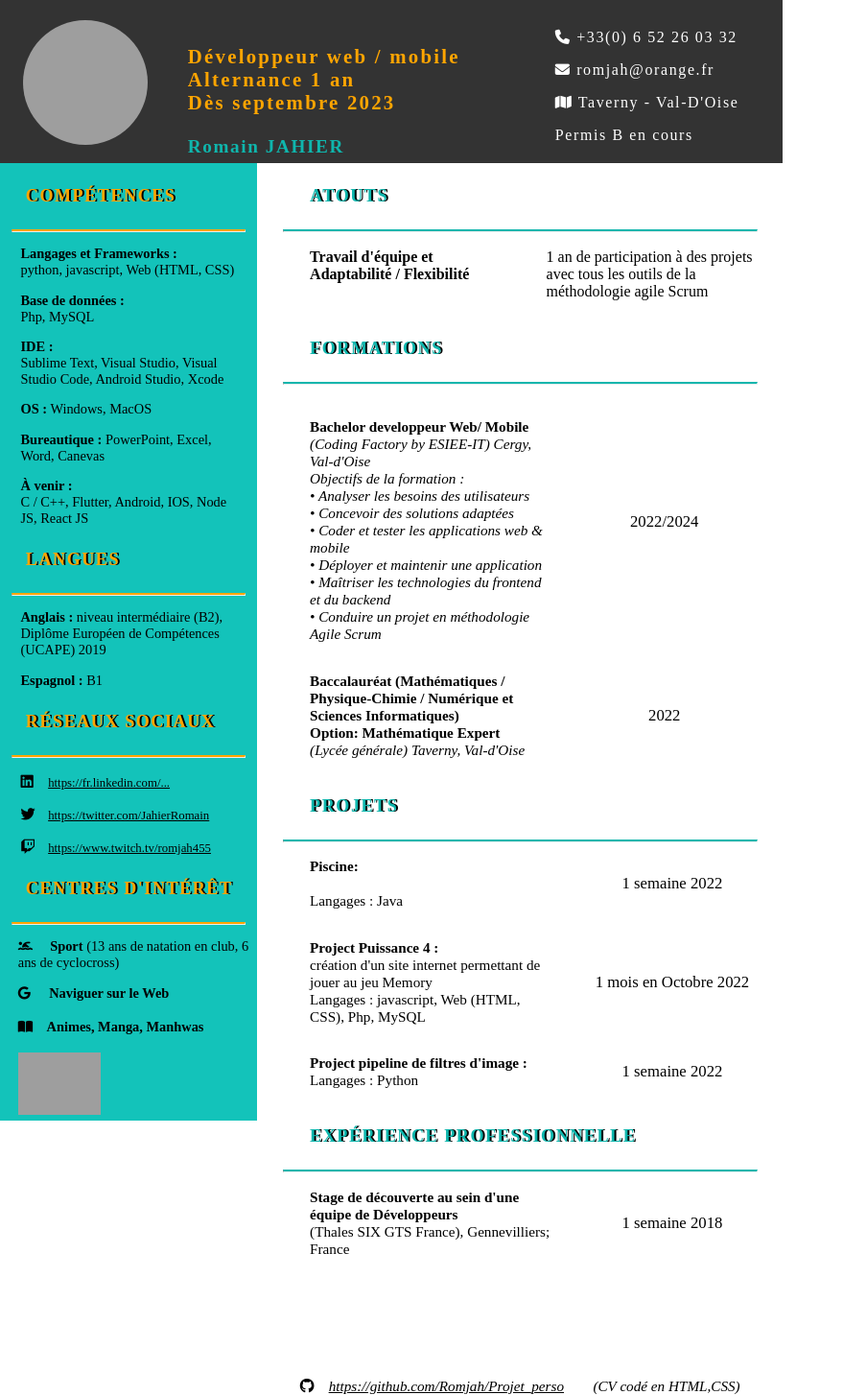
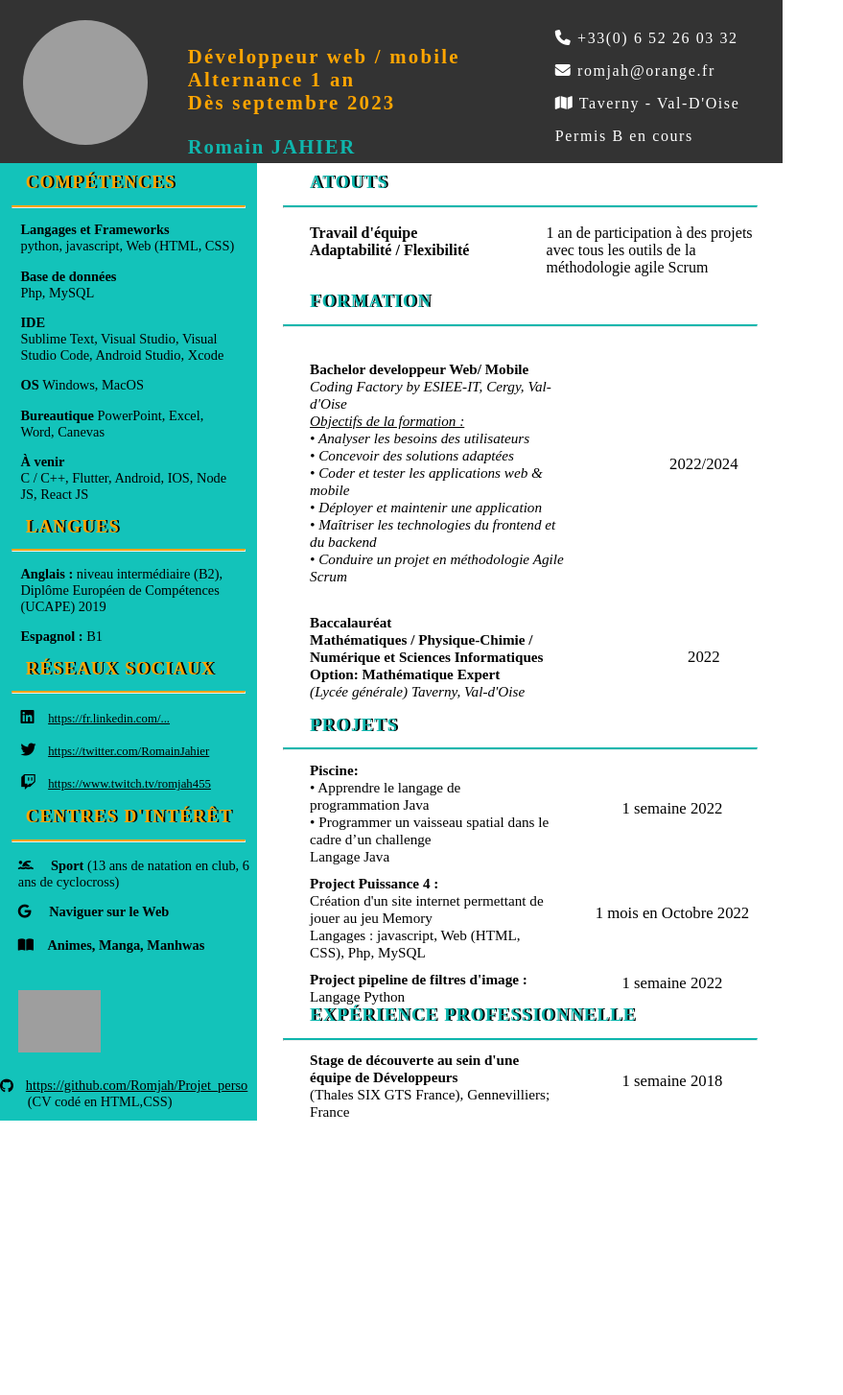
Before and after one commit to Romjah/Projet_perso, a PHP site: page /CV.html in a window 1280 px wide. Shown: the whole page at 96% size, without its empty margins (0-879 px from the left). After the commit the page ends 1168 px from the top, so only its background shows below. Run offline with PHP 8.4, Linux system fonts and the light colour scheme; some libraries are stand-ins or nearby versions; grey boxes are pictures that could not be loaded.

Commit message:
cv final

```diff
--- a/CV_copie/code/CV.css
+++ b/CV_copie/code/CV.css
@@ -43,8 +43,8 @@ h3{
     color: #0fb6ad;
     font-weight: bold;
     letter-spacing: .1rem;
-    font-size: 1.2em;
-    margin: 0.8% 0 0 0;
+    font-size: 1.3em;
+    margin: 0.5% 0 0 0;
 }
 
 .post{
@@ -98,6 +98,7 @@ h3{
 }
 h4{
     text-shadow: 2px 0px 0px black;
+    margin: 0;
 }
 .section-left hr.light{
     border-top: 2px solid orange;
@@ -111,6 +112,10 @@ h4{
     margin-top: 0.8rem;
     margin-bottom: 0.1rem;
 }
+.titrehaut{
+    margin-top: 10px;
+}
+
 .atouts{
     display: grid;
     grid-template-columns: repeat(2, 1fr);
@@ -128,9 +133,8 @@ h4{
     display: grid;
     grid-template-columns: repeat(2, 1fr);
     margin: 0 5% 0 10%;
-    width: 90%;
+    width: 100%;
     font-size: 0.95em;
-    flex-wrap: wrap;
 }
 .experience{
     display: grid;
@@ -139,6 +143,11 @@ h4{
     width: 92%;
     font-size: 0.95em;
 }
+.experience p{
+    width: 100%;
+    margin: 10px 0 0 0;
+}
+
 
 .skils{
     padding: 0;
@@ -186,7 +195,7 @@ a{
     margin-top: 0;
 }
 .interet img{
-    margin-top: 0;
+    margin-top: 8%;
     height: 65px;
     width: auto;
 }
@@ -214,13 +223,7 @@ span{
     padding: 0;
     display: flex;
     align-items: center;
-    justify-content: center;
-    margin-top: 20%;
+    flex-wrap: wrap;
+    font-size: 0.9em;
+    margin-top: 10%;
 }
-.github a{
-    margin-left: 30px;
-    padding: 0;
-}
-i{
-    font-size: 0.95em;
-}
--- a/CV_copie/code/CV.html
+++ b/CV_copie/code/CV.html
@@ -28,15 +28,15 @@
 
 
         <section class="section-left">
-            <h4>COMPÉTENCES</h4>
+            <h4 class="titrehaut">COMPÉTENCES</h4>
             <hr class="light">
             <div class="skils">
-                    <p><b>Langages et Frameworks :</b><br>python, javascript, Web (HTML, CSS)<br> </p>
-                    <p><b>Base de données : </b><br> Php, MySQL</p>
-                    <p><b>IDE :</b><br>Sublime Text, Visual Studio, Visual Studio Code, Android Studio, Xcode</p>
-                    <p><b>OS :</b>  Windows, MacOS</p>
-                    <p><b>Bureautique :</b>  PowerPoint, Excel, Word, Canevas</p>
-                    <p><b>À venir : </b><br>C / C++, Flutter, Android, IOS, Node JS, React JS</p>
+                    <p><b>Langages et Frameworks </b><br>python, javascript, Web (HTML, CSS)<br> </p>
+                    <p><b>Base de données </b><br> Php, MySQL</p>
+                    <p><b>IDE </b><br>Sublime Text, Visual Studio, Visual Studio Code, Android Studio, Xcode</p>
+                    <p><b>OS </b>  Windows, MacOS</p>
+                    <p><b>Bureautique </b>  PowerPoint, Excel, Word, Canevas</p>
+                    <p><b>À venir  </b><br>C / C++, Flutter, Android, IOS, Node JS, React JS</p>
             </div>
             <h4>LANGUES</h4>
             <hr class="light">
@@ -48,7 +48,7 @@
             <hr class="light">
                 <div class="reseau">
                     <p><i class="fa-brands fa-linkedin"></i> <a href="https://fr.linkedin.com/..." target="_blank">https://fr.linkedin.com/...</a></p>
-                    <p><i class="fa-brands fa-twitter"></i> <a href="https://twitter.com/JahierRomain" target="_blank">https://twitter.com/JahierRomain</a></p>
+                    <p><i class="fa-brands fa-twitter"></i> <a href="https://twitter.com/JahierRomain" target="_blank">https://twitter.com/RomainJahier</a></p>
                     <p><i class="fa-brands fa-twitch"></i> <a href="https://www.twitch.tv/romjah455" target="_blank">https://www.twitch.tv/romjah455</a></p>
                 </div>
                 <h4>CENTRES D'INTÉRÊT</h4>
@@ -59,20 +59,24 @@
                     <p><i class="fa-solid fa-book-open" style="margin-bottom: 5px;"></i><b>&emsp;Animes, Manga, Manhwas</b></p>
                     <img src="../image/logo-coding-couleur-png.jpg" alt="ref_codingfactory_top">
                 </div>
+                <p class="github">
+                    <i class="fa-brands fa-github"></i>
+                    <a href="https://github.com/Romjah/Projet_perso" target="_blank">https://github.com/Romjah/Projet_perso</a>&emsp;&emsp;(CV codé en HTML,CSS)
+                </p>
         </section>
         <section class="section-right">
-            <h4>ATOUTS</h4>
+            <h4 class="titrehaut">ATOUTS</h4>
             <hr class="light">
             <div class="atouts">
-                <p class="atouts_titre"><b>Travail d'équipe et Adaptabilité / Flexibilité</b></p>
+                <p class="atouts_titre"><b>Travail d'équipe Adaptabilité / Flexibilité</b></p>
                 <p class="details">1 an de participation à des projets avec tous les outils de la méthodologie agile Scrum</p>
             </div>
-            <h4>FORMATIONS</h4>
+            <h4>FORMATION</h4>
             <hr class="light">
             <div class="formation">
                 <p>
-                    <br><b>Bachelor developpeur Web/ Mobile</b> <br><span>(Coding Factory by ESIEE-IT)   Cergy, Val-d'Oise <br>
-                        Objectifs de la formation : <br>
+                    <br><b>Bachelor developpeur Web/ Mobile</b> <br><span>Coding Factory by ESIEE-IT,   Cergy, Val-d'Oise <br>
+                        <u> Objectifs de la formation : </u><br>
                             • Analyser les besoins des utilisateurs <br>
                             • Concevoir des solutions adaptées <br>
                             • Coder et tester les applications web & mobile <br>
@@ -81,16 +85,16 @@
                             • Conduire un projet en méthodologie Agile Scrum <br>
                 </p>
                 <div class="annee">2022/2024</div>
-                <p><b>Baccalauréat (Mathématiques / Physique-Chimie / Numérique et Sciences Informatiques) <br> Option: Mathématique Expert</b> <br><span>(Lycée générale)   Taverny, Val-d'Oise</p> <div class="annee">2022</div>
+                <p><b>Baccalauréat <br> Mathématiques / Physique-Chimie / Numérique et Sciences Informatiques <br> Option: Mathématique Expert</b> <br><span>(Lycée générale)   Taverny, Val-d'Oise</p> <div class="annee">2022</div>
             </div></span>
             <h4>PROJETS</h4>
             <hr class="light">
             <div class="experience">
-                <p><b>Piscine: </b><br><br>Langages : Java</p>
+                <p><b>Piscine: </b><br>• Apprendre le langage de programmation Java <br> • Programmer un vaisseau spatial dans le cadre d’un challenge<br>Langage Java</p>
                 <div class="annee">1 semaine 2022</div>
-                <p><b>Project Puissance 4 : </b><br>création d'un site internet permettant de jouer au jeu Memory<br>Langages : javascript, Web (HTML, CSS), Php, MySQL</p>
+                <p><b>Project Puissance 4 : </b><br>Création d'un site internet permettant de jouer au jeu Memory<br>Langages : javascript, Web (HTML, CSS), Php, MySQL</p>
                 <div class="annee">1 mois en Octobre 2022</div>
-                <p><b>Project pipeline de filtres d'image : </b><br>Langages : Python</p>
+                <p><b>Project pipeline de filtres d'image : </b><br>Langage Python</p>
                 <div class="annee">1 semaine 2022</div>
             </div>
             <h4>EXPÉRIENCE PROFESSIONNELLE</h4>
@@ -99,10 +103,6 @@
                 <p><b> Stage de découverte au sein d'une équipe de Développeurs </b><br> (Thales SIX GTS France), Gennevilliers; France</p>
                 <div class="annee">1 semaine 2018</div>
             </div>
-            <p class="github">
-                <i class="fa-brands fa-github"></i>
-                <i><a href="https://github.com/Romjah/Projet_perso" target="_blank">https://github.com/Romjah/Projet_perso</a>&emsp;&emsp;(CV codé en HTML,CSS)</i>
-            </p>
         </section>
         <!-- Fin de la section -->
 </body>
```
